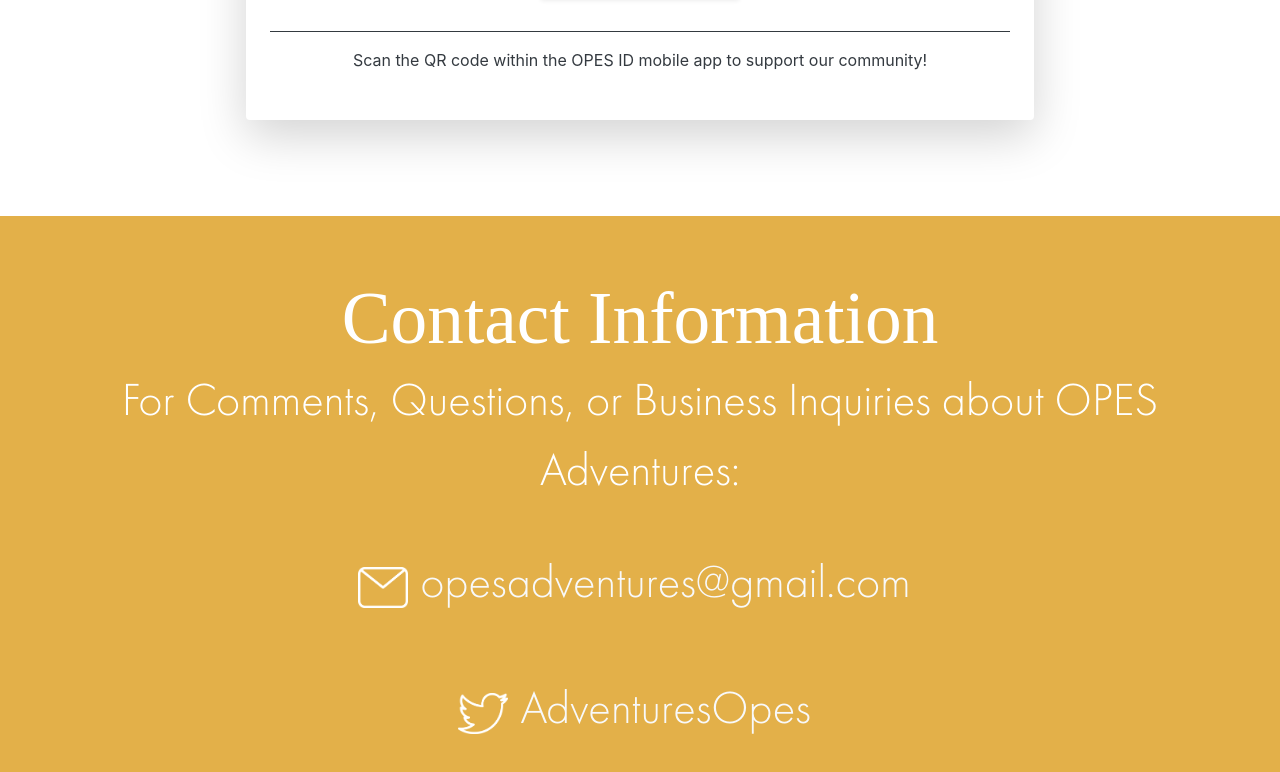
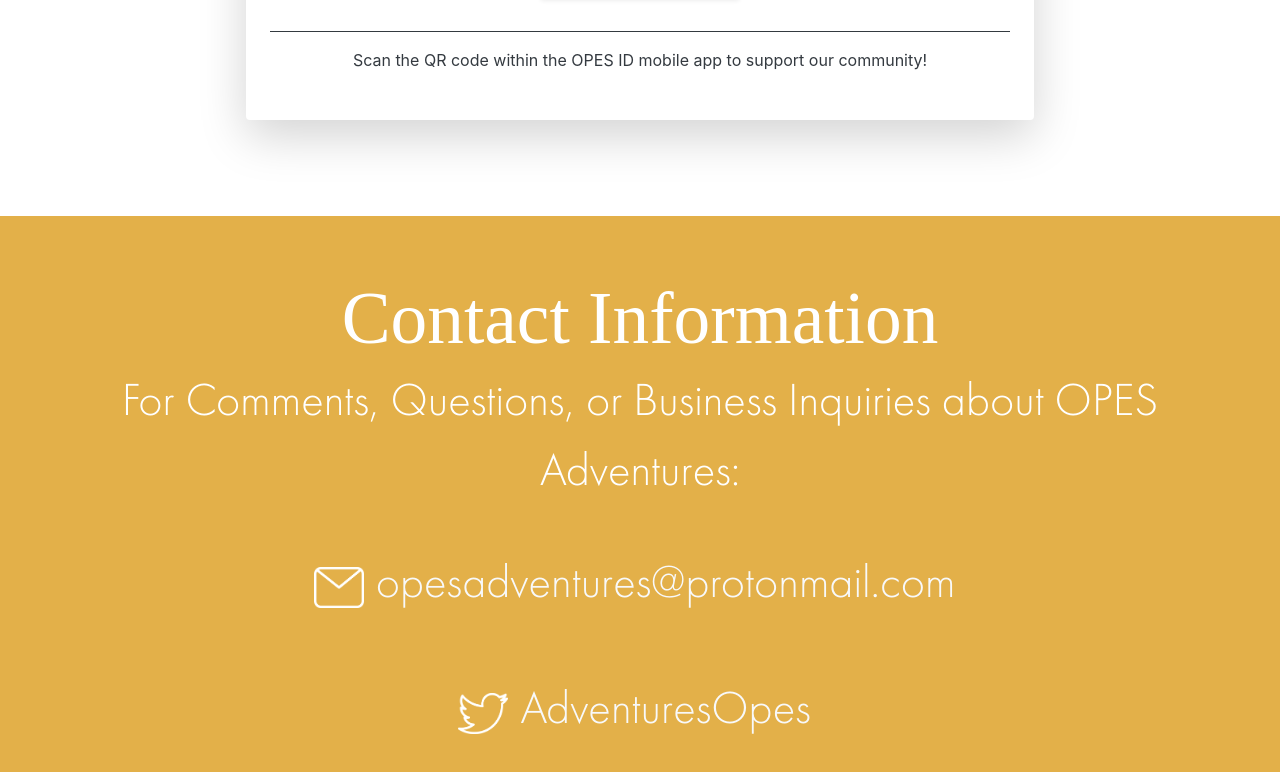
Before and after one commit to bryantb2/OPES-ADVENTURES, a React (Create React App) app: page / in a window 1280 px wide. Shown: the part 2811-3583 px from the top of the page. Built offline with nearby package versions, Linux system fonts and the light colour scheme; a web font is replaced by a local one.

Commit message:
change email from gmail to proton mail

```diff
--- a/src/UtilityComponents/PageText.js
+++ b/src/UtilityComponents/PageText.js
@@ -444,7 +444,7 @@
 TextConstants.LocationText = "USA";
 TextConstants.PhoneText = "541 665 7834 ";
 TextConstants.TwitterText = "AdventuresOpes";
-TextConstants.EmailText = "opesadventures@gmail.com";
+TextConstants.EmailText = "opesadventures@protonmail.com";
 
 
 
```
